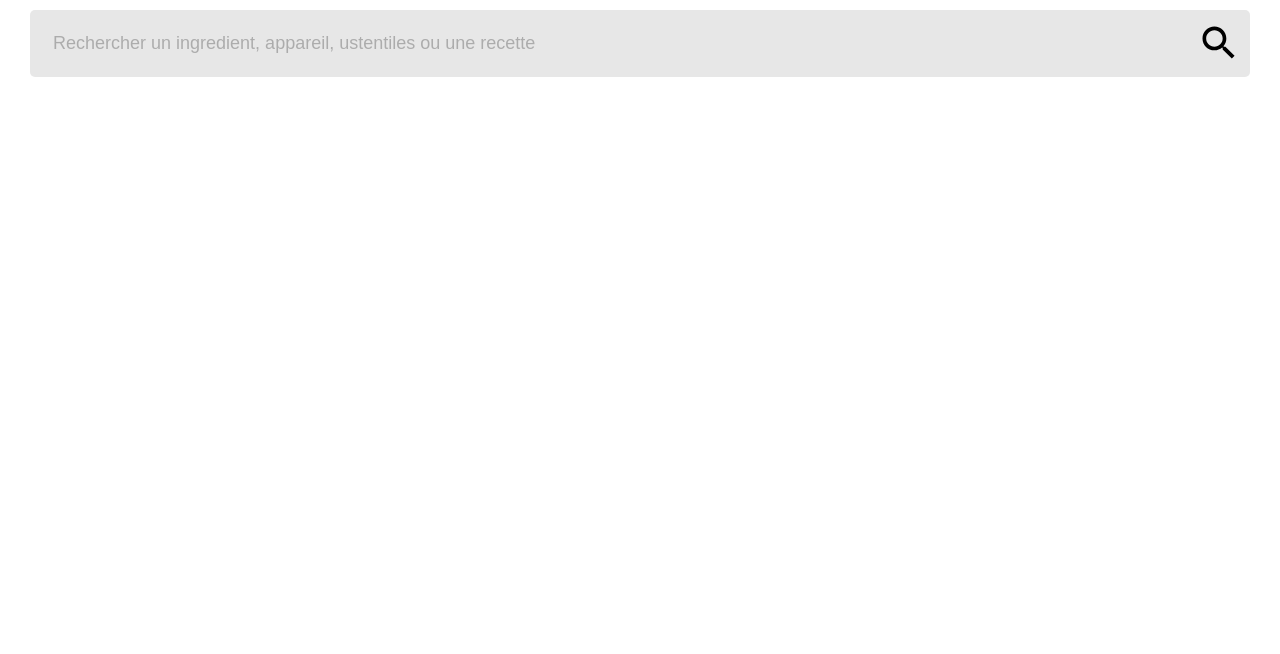
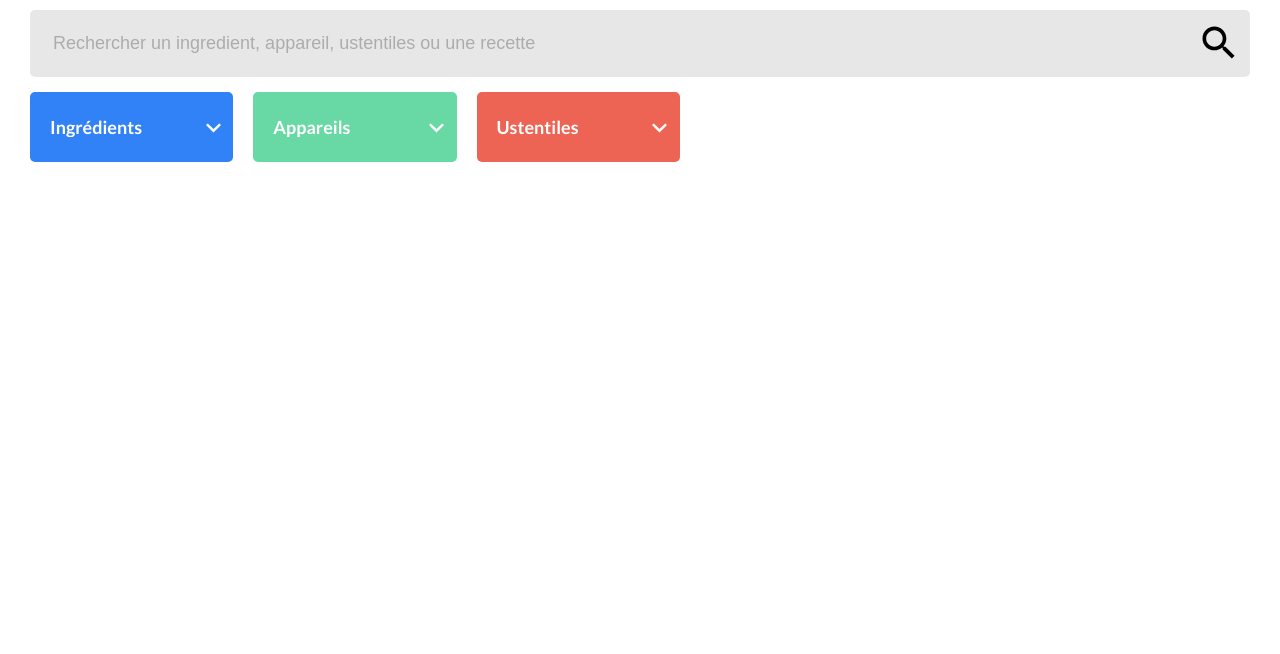
Before and after one commit to Okamixtape/Les_Petits_Plats, a website: page index.html in a window 1280 px wide. Shown: the part 146-800 px from the top of the page. Drawn offline with Linux system fonts and the light colour scheme.

Commit message:
Intégration HTML/SCSS des listes de données/filtres

```diff
--- /dev/null
+++ b/assets/css/scss/components/_datalist.scss
@@ -0,0 +1,104 @@
+///////////////////////////////
+//                           //
+// DATALIST'S COMPONENT SCSS //
+//                           //
+///////////////////////////////
+
+.datalist {
+  position: relative;
+  border-radius: 5px;
+  background: $black;
+  max-width: 16.66%;
+
+  transition: ease-in-out 0.2s;
+
+  &__wrapper {
+    display: flex;
+    position: relative;
+
+    align-items: center;
+  }
+
+  &__expand {
+    position: absolute;
+    padding: 0 20px;
+    width: 15px;
+    height: 100%;
+    right: 0;
+    top: 50%;
+
+    background: url("../img/icons/caret.svg") 9px/15px no-repeat;
+    background-position: 12.5px 30.5px;
+    border-top-right-radius: 5px;
+    border-bottom-right-radius: 5px;
+    transform: translateY(-50%);
+    transition: ease-in-out 0.2s;
+    cursor: pointer;
+
+    &:hover {
+      background-color: #ffffff2b;
+    }
+  }
+
+  // Liste //
+
+  &__list {
+    max-height: 0;
+
+    overflow: hidden;
+    transition: ease-in-out 0.2s;
+
+    .list {
+      &__wrapper {
+        padding: 20px;
+      }
+    }
+
+    // Liste déroulée //
+
+    &.expand {
+      max-height: 500px;
+    }
+  }
+
+  input {
+    padding: 25px 20px;
+    width: calc(100% - 20px);
+
+    background: none;
+    border: none;
+    color: $white;
+    @include lato--bold;
+    font-size: 18px;
+
+    &::placeholder {
+      color: $white;
+    }
+  }
+
+  // Liste déroulée //
+
+  &.expanded {
+    max-width: 50%;
+
+    .datalist {
+      &__expand {
+        transform: translateY(-50%) rotate(180deg);
+      }
+    }
+  }
+
+  // Couleurs des listes //
+
+  &[data-type="ingredients"] {
+    background: $blue;
+  }
+
+  &[data-type="appliances"] {
+    background: $green;
+  }
+
+  &[data-type="ustentils"] {
+    background: $red;
+  }
+}
--- a/assets/css/scss/components/_form.scss
+++ b/assets/css/scss/components/_form.scss
@@ -7,12 +7,24 @@
 .app-form {
   .form {
     &__row {
-      position: relative;
+      display: flex;
       margin-bottom: 15px;
+
+      align-items: center;
 
       &:last-child {
         margin-bottom: 0;
       }
     }
+
+    &__element {
+      position: relative;
+      margin-right: 20px;
+      flex: 1;
+
+      &:last-child {
+        margin-right: 0;
+      }
+    }
   }
 }
--- a/assets/css/scss/components/_inputs.scss
+++ b/assets/css/scss/components/_inputs.scss
@@ -4,8 +4,8 @@
 //                        //
 ////////////////////////////
 
-input {
-  &[type="text"] {
+.input {
+  &--search {
     padding: 23px;
     width: 100%;
 
--- a/assets/css/scss/main.scss
+++ b/assets/css/scss/main.scss
@@ -9,6 +9,7 @@
 
 // COMPONENT'S SCSS
 
+@import "./components/datalist";
 @import "./components/form";
 @import "./components/header";
 @import "./components/inputs";
--- a/index.html
+++ b/index.html
@@ -26,9 +26,69 @@
         <div class="form__row">
           <div class="form__element">
 
-            <input type="text" id="q" name="q" placeholder="Rechercher un ingredient, appareil, ustentiles ou une recette" />
+            <input type="text" class="input--search" id="q" name="q" placeholder="Rechercher un ingredient, appareil, ustentiles ou une recette" />
             <button class="form__button"><img src="./assets/img/icons/search.svg" alt="Rechercher" /></button>
 
+          </div>
+        </div>
+
+        <div class="form__row">
+
+          <!-- Filtre Ingredients -->
+          <div class="form__element datalist" data-component="datalist" data-type="ingredients">
+
+            <div class="datalist__wrapper">
+
+              <input type="text" id="ingredients" name="ingredients" placeholder="Ingrédients" />
+              <div class="datalist__expand" data-action="expand"></div>
+
+            </div>
+
+            <div class="datalist__list">
+
+              <div class="list__wrapper">
+                <li>Ingrédient 1</li>
+              </div>
+
+            </div>
+          </div>
+
+          <!-- Filtre appliances -->
+          <div class="form__element datalist" data-component="datalist" data-type="appliances">
+
+            <div class="datalist__wrapper">
+
+              <input type="text" id="appliances" name="appliances" placeholder="Appareils" />
+              <div class="datalist__expand" data-action="expand"></div>
+
+            </div>
+
+            <div class="datalist__list">
+
+              <div class="list__wrapper">
+                <li>Appareil 1</li>
+              </div>
+
+            </div>
+          </div>
+
+          <!-- Filtre Ustentils -->
+          <div class="form__element datalist" data-component="datalist" data-type="ustentils">
+
+            <div class="datalist__wrapper">
+
+              <input type="text" id="ustentils" name="ustentils" placeholder="Ustentiles" />
+              <div class="datalist__expand" data-action="expand"></div>
+
+            </div>
+
+            <div class="datalist__list">
+
+              <div class="list__wrapper">
+                <li>Ustensile 1</li>
+              </div>
+
+            </div>
           </div>
         </div>
 
```
Also changed, not shown: assets/css/main.css.
